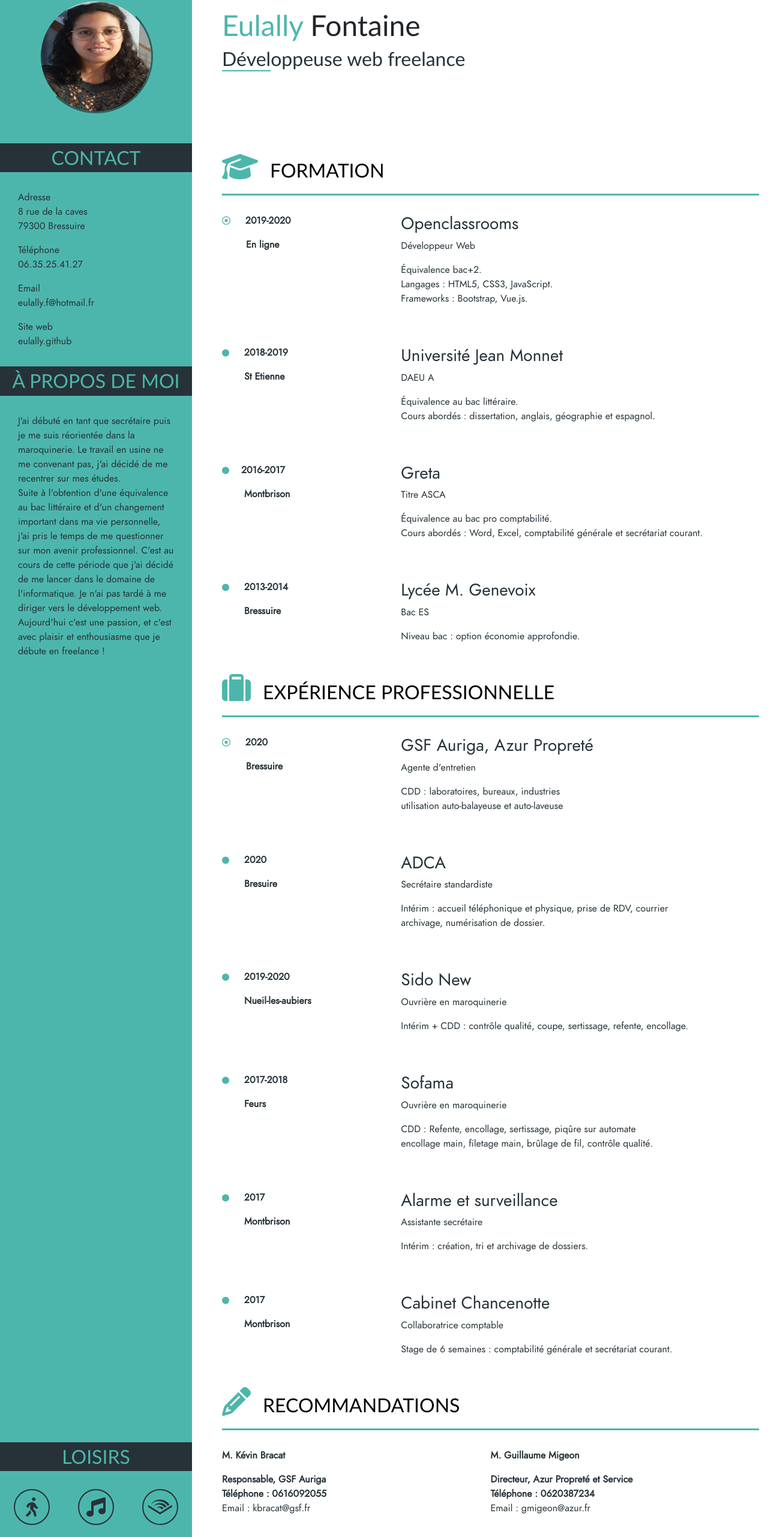
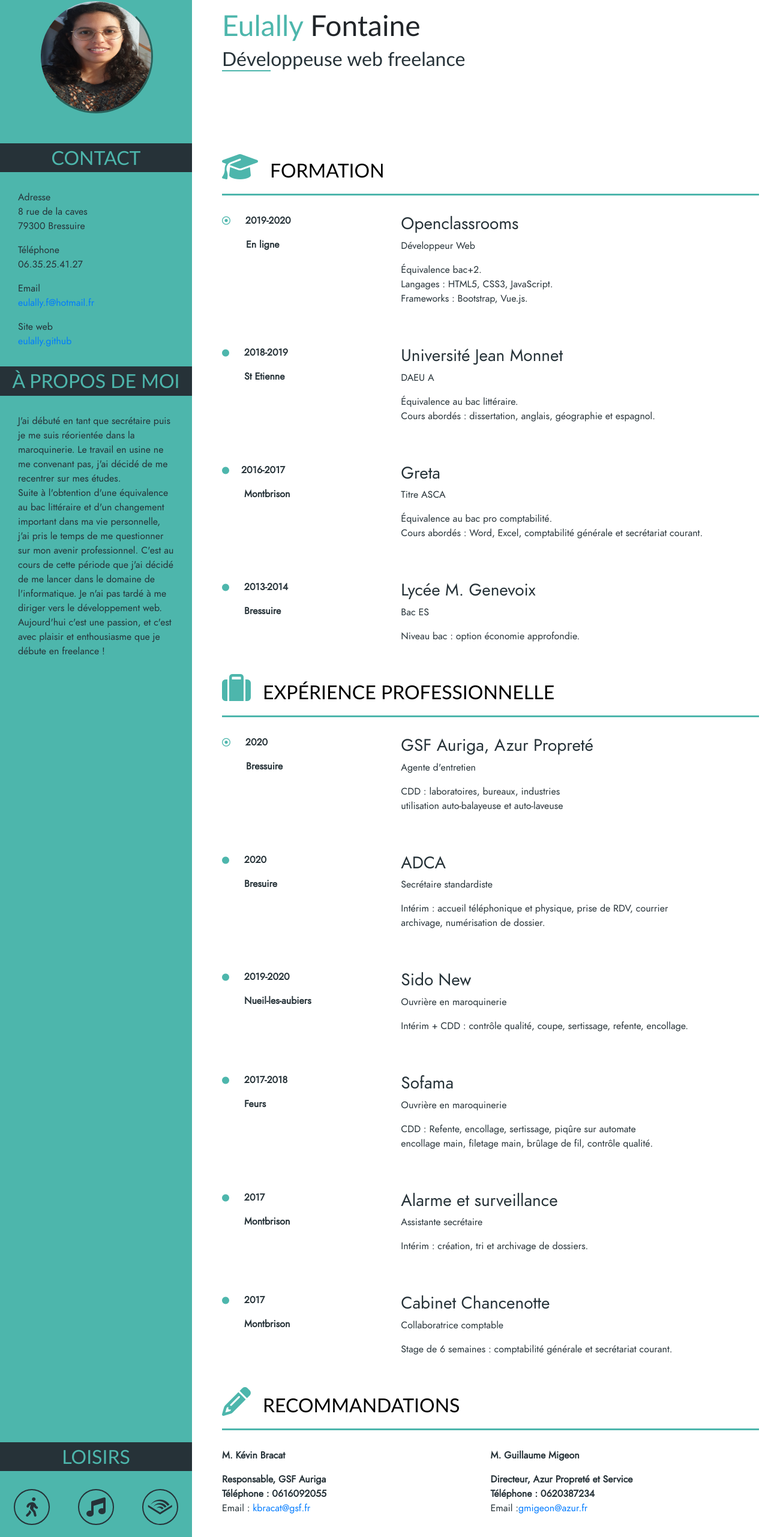
Before and after one commit to Eulally/MyCv, a plain HTML site: page index.html in a window 1280 px wide. Shown: the part 51-2614 px from the top of the page at 60% size. Drawn offline with nearby package versions, Linux system fonts and the light colour scheme; files whose address does not match are found by name.

Commit message:
add links

```diff
--- a/index.html
+++ b/index.html
@@ -36,9 +36,9 @@
               	<p>Téléphone <br>
               	06.35.25.41.27</p>
               	<p>Email <br>
-              	eulally.f@hotmail.fr</p>
+              	<a href="mailto:eulally.f@hotmail.fr">eulally.f@hotmail.fr</a></p>
               	<p>Site web<br>
-              	eulally.github</p>
+              	<a href="https://eulally.github.io/cv/" title="cv">eulally.github</a></p>
 			</article>
 		<!--ABOUT ME-->
 			<article id="a_propos" class="col-md-12">
@@ -224,14 +224,14 @@
 					<p><strong>M. Kévin Bracat</strong></p>
 					<p><strong>Responsable, GSF Auriga</strong><br/>
 					<strong>Téléphone : 0616092055</strong><br/>
-					Email : kbracat@gsf.fr</p>
+					Email : <a href=kbracat@gsf.fr title="gsf">kbracat@gsf.fr</a></p>
 				</div>
 				<div class="col-md-6">
 			<!--IDENTITY/FUNCTION, ETABLISHMENT-COMPANY/TELEPHONE/EMAIL-->
 					<p><strong>M. Guillaume Migeon</strong></p>
 					<p><strong>Directeur, Azur Propreté et Service</strong><br/>
 					<strong>Téléphone : 0620387234</strong><br/>
-					Email : gmigeon@azur.fr</p>
+					Email :<a href=gmigeon@azur.fr title="azur propreté">gmigeon@azur.fr</a></p>
 				</div>
 				</div>
 			</section>
```
